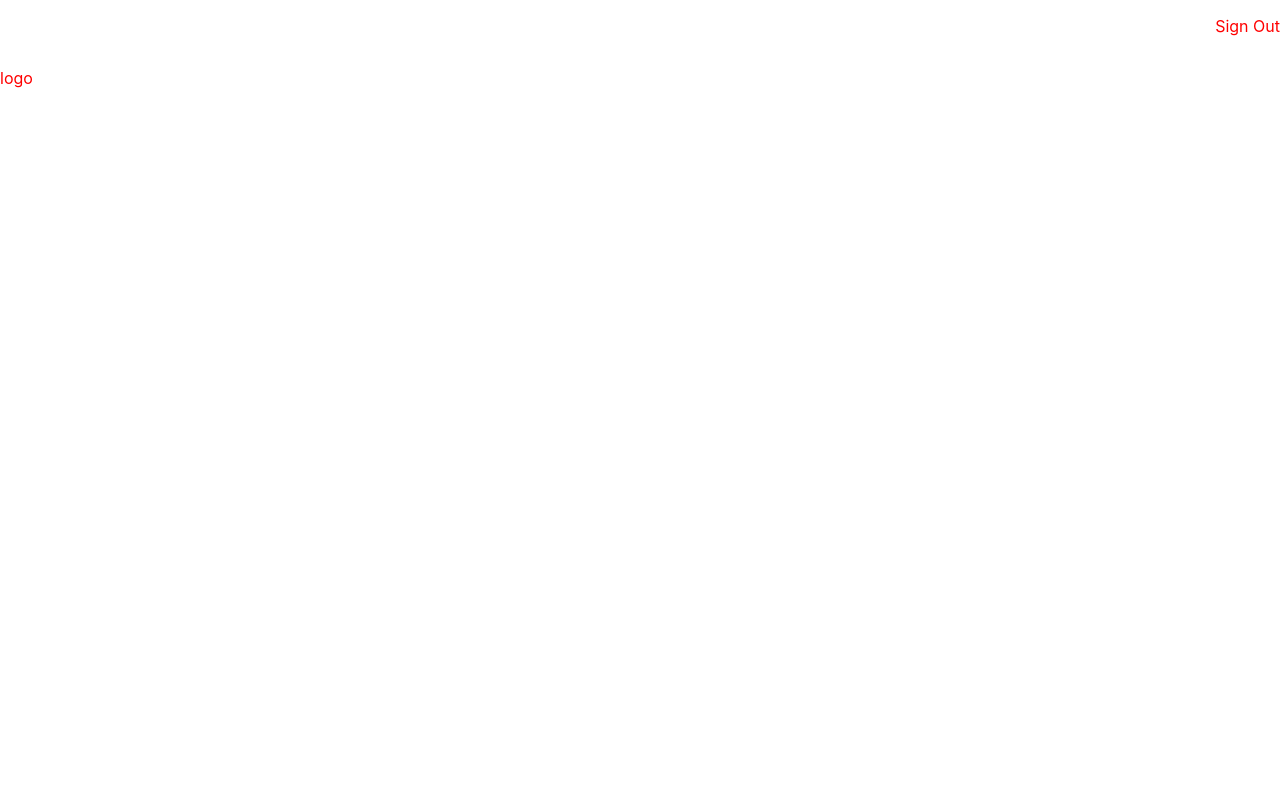
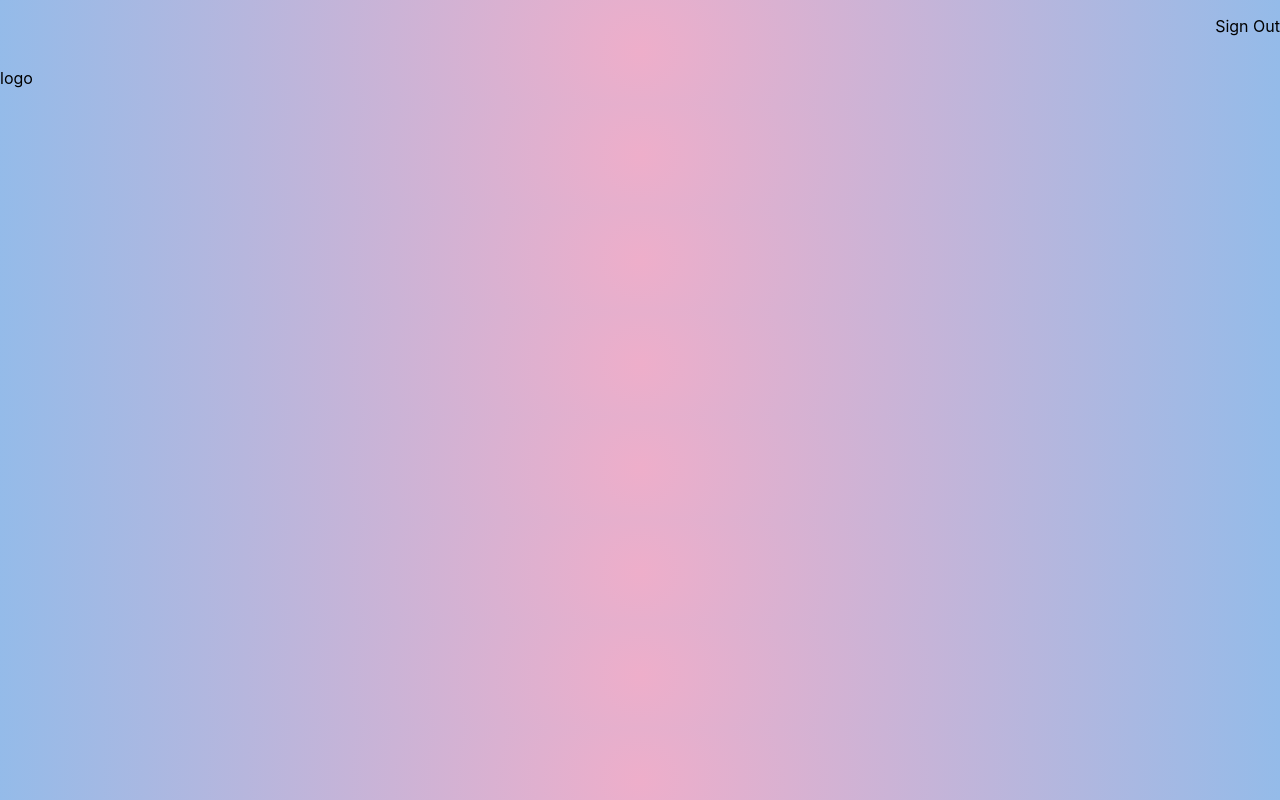
Before and after one commit to aadarshchhetry/SmartBrain-Face_Recognition, a React (Create React App) app: page / in a window 1280 px wide. Built offline with nearby package versions, Linux system fonts and the light colour scheme.

Commit message:
update css

```diff
--- a/src/App.css
+++ b/src/App.css
@@ -1,6 +1,9 @@
+body{
+  background: rgb(238,174,202);
+  background: radial-gradient(circle, rgba(238,174,202,1) 0%, rgba(148,187,233,1) 100%);
+}
 .App {
   text-align: center;
-  color: red;
 }
 
 .App-logo {
--- a/src/components/Logo/Logo.js
+++ b/src/components/Logo/Logo.js
@@ -1,4 +1,5 @@
 import React from 'react';
+import './Logo.css'
 
 const Logo = () => {
     return (
```
Also changed, not shown: src/components/Logo/Logo.css (added).
